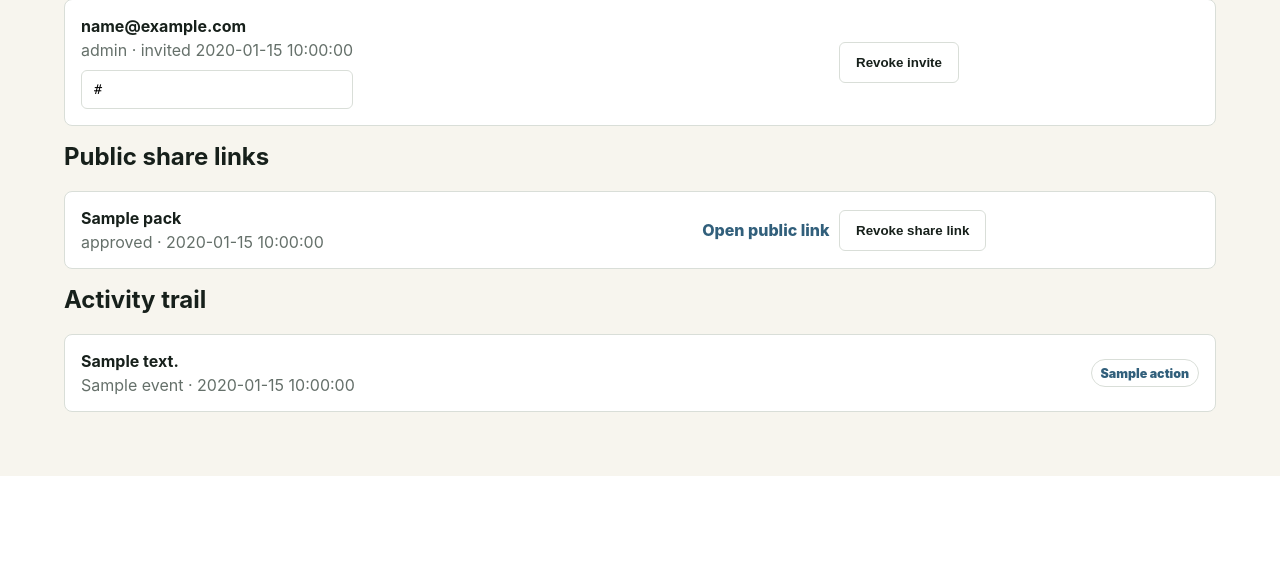
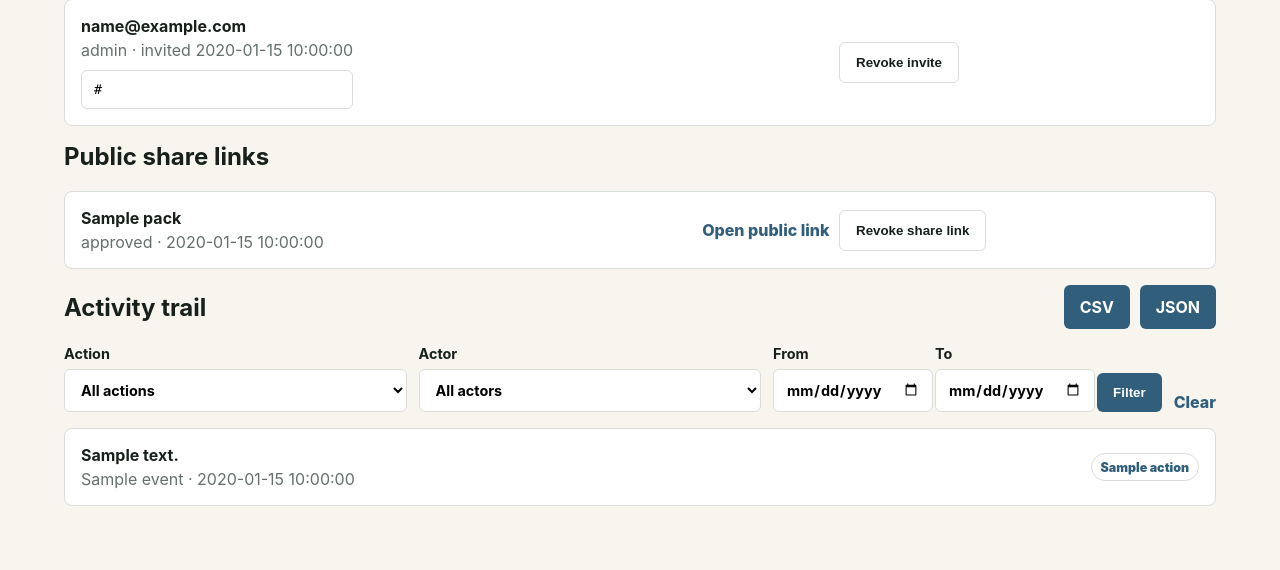
Before and after one commit to Ayyitskevin/dionysus, a FastAPI app: template templates/settings.html in a window 1280 px wide. Shown: the part 1649-2219 px from the top of the page. Before the commit the page ends 2125 px from the top, so only its background shows below. Run offline with FastAPI, Linux system fonts and the light colour scheme; the template is opened without the code that fills it: most values are stand-ins (such as "Sample title", 1, 10 or a date in 2020); parts of the project's set-up code (start-up, migrations or seed data) failed here and were passed over.

Commit message:
Add audit filtering and exports

```diff
--- a/app/main.py
+++ b/app/main.py
@@ -1,9 +1,11 @@
 """Dionysus / Platekit — Photography AI SaaS for restaurants and photographers."""
 
+import csv
 import datetime as dt
+import io
 import json
 import logging
-from urllib.parse import quote, urlparse
+from urllib.parse import quote, urlencode, urlparse
 
 from fastapi import Depends, FastAPI, Form, HTTPException, Request
 from fastapi.exception_handlers import http_exception_handler
@@ -364,6 +366,37 @@ def _render_invite(request: Request, invite, *, error: str | None = None):
     })
 
 
+def _audit_filters(request: Request) -> dict:
+    filters = {
+        "action": request.query_params.get("audit_action", "").strip(),
+        "actor": request.query_params.get("audit_actor", "").strip(),
+        "date_from": request.query_params.get("audit_from", "").strip(),
+        "date_to": request.query_params.get("audit_to", "").strip(),
+    }
+    for key in ("date_from", "date_to"):
+        if filters[key]:
+            try:
+                dt.date.fromisoformat(filters[key])
+            except ValueError as exc:
+                raise HTTPException(status_code=400, detail="audit date must be YYYY-MM-DD") from exc
+    return filters
+
+
+def _audit_query(filters: dict) -> dict:
+    return {
+        "audit_action": filters["action"],
+        "audit_actor": filters["actor"],
+        "audit_from": filters["date_from"],
+        "audit_to": filters["date_to"],
+    }
+
+
+def _audit_export_url(slug: str, fmt: str, filters: dict) -> str:
+    query = {key: value for key, value in _audit_query(filters).items() if value}
+    suffix = f"?{urlencode(query)}" if query else ""
+    return f"/w/{slug}/settings/audit/export.{fmt}{suffix}"
+
+
 def _set_auth_cookies(resp: RedirectResponse, user_id: int, slug: str) -> RedirectResponse:
     resp.set_cookie(security.USER_COOKIE, security.user_cookie(user_id),
                     **_auth_cookie_kwargs())
@@ -554,6 +587,7 @@ async def settings_page(request: Request, slug: str):
                         (invited_id, org["id"]))
         if invite:
             invite_url = _invite_url(invite["token"])
+    audit_filters = _audit_filters(request)
     return templates.TemplateResponse(request, "settings.html", {
         "org": org,
         "user": user,
@@ -567,11 +601,49 @@ async def settings_page(request: Request, slug: str):
         "bridge_count": bridge_count,
         "mise_bridge_armed": bool(config.MISE_IMPORT_TOKEN),
         "access_token_tail": org["access_token"][-6:],
-        "audit_events": audit.recent_for_org(org["id"]),
+        "audit_events": audit.for_org(org["id"], **audit_filters),
+        "audit_actions": audit.actions_for_org(org["id"]),
+        "audit_actors": audit.actors_for_org(org["id"]),
+        "audit_filters": audit_filters,
+        "audit_export_csv_url": _audit_export_url(slug, "csv", audit_filters),
+        "audit_export_json_url": _audit_export_url(slug, "json", audit_filters),
         "notice": notice,
         "rotated": rotated,
         "revoked": revoked,
     })
+
+
+@app.get("/w/{slug}/settings/audit/export.{fmt}")
+async def export_audit(request: Request, slug: str, fmt: str):
+    org, _, _ = _require_owner(request, slug)
+    filters = _audit_filters(request)
+    events = audit.for_org(org["id"], **filters, limit=5000)
+    filename = f"{slug}-audit.{fmt}"
+    headers = {"Content-Disposition": f'attachment; filename="{filename}"'}
+    if fmt == "json":
+        content = json.dumps(events, indent=2)
+        return Response(content, media_type="application/json", headers=headers)
+    if fmt == "csv":
+        output = io.StringIO()
+        fields = [
+            "created_at", "actor", "action", "entity_type", "entity_id",
+            "summary", "details_json",
+        ]
+        writer = csv.DictWriter(output, fieldnames=fields)
+        writer.writeheader()
+        for event in events:
+            writer.writerow({
+                "created_at": event["created_at"],
+                "actor": event["actor_label"],
+                "action": event["action"],
+                "entity_type": event["entity_type"] or "",
+                "entity_id": event["entity_id"] or "",
+                "summary": event["summary"],
+                "details_json": event["details_json"],
+            })
+        return Response(output.getvalue(), media_type="text/csv; charset=utf-8",
+                        headers=headers)
+    raise HTTPException(status_code=404, detail="unknown export format")
 
 
 @app.post("/w/{slug}/settings")
--- a/static/dionysus.css
+++ b/static/dionysus.css
@@ -469,6 +469,21 @@ button:disabled {
   font-family: ui-monospace, SFMono-Regular, Menlo, Consolas, monospace;
   font-size: 0.84rem;
 }
+.section-row {
+  display: flex;
+  justify-content: space-between;
+  align-items: center;
+  gap: 1rem;
+  margin-bottom: 1rem;
+}
+.section-row h2 { margin: 0; }
+.audit-filters {
+  display: grid;
+  grid-template-columns: minmax(180px, 1fr) minmax(180px, 1fr) 150px 150px auto auto;
+  gap: 0.75rem;
+  align-items: end;
+  margin-bottom: 1rem;
+}
 .audit-list {
   display: grid;
   gap: 0.75rem;
@@ -498,5 +513,5 @@ button:disabled {
 }
 
 @media (max-width: 880px) {
-  .upgrade-strip, .campaign-actions, .campaign-actions form, .settings-grid, .settings-actions, .audit-row, .member-invite { display: grid; min-width: 0; grid-template-columns: 1fr; }
+  .upgrade-strip, .campaign-actions, .campaign-actions form, .settings-grid, .settings-actions, .audit-row, .member-invite, .audit-filters, .section-row { display: grid; min-width: 0; grid-template-columns: 1fr; }
 }
--- a/templates/settings.html
+++ b/templates/settings.html
@@ -158,8 +158,36 @@
     </div>
   </section>
 
-  <section class="band settings-band">
-    <h2>Activity trail</h2>
+  <section class="band settings-band" id="activity">
+    <div class="section-row">
+      <h2>Activity trail</h2>
+      <div class="settings-actions">
+        <a class="button secondary" href="{{ audit_export_csv_url }}">CSV</a>
+        <a class="button secondary" href="{{ audit_export_json_url }}">JSON</a>
+      </div>
+    </div>
+    <form method="get" action="/w/{{ org.slug }}/settings" class="audit-filters">
+      <label>Action
+        <select name="audit_action">
+          <option value="">All actions</option>
+          {% for action in audit_actions %}
+          <option value="{{ action }}" {% if audit_filters.action == action %}selected{% endif %}>{{ action }}</option>
+          {% endfor %}
+        </select>
+      </label>
+      <label>Actor
+        <select name="audit_actor">
+          <option value="">All actors</option>
+          {% for actor in audit_actors %}
+          <option value="{{ actor.value }}" {% if audit_filters.actor == actor.value %}selected{% endif %}>{{ actor.label }}</option>
+          {% endfor %}
+        </select>
+      </label>
+      <label>From <input name="audit_from" type="date" value="{{ audit_filters.date_from }}"></label>
+      <label>To <input name="audit_to" type="date" value="{{ audit_filters.date_to }}"></label>
+      <button class="secondary">Filter</button>
+      <a class="small-link" href="/w/{{ org.slug }}/settings#activity">Clear</a>
+    </form>
     <div class="audit-list">
       {% for event in audit_events %}
       <article class="audit-row">
@@ -171,8 +199,8 @@
       </article>
       {% else %}
       <div class="empty-state">
-        <h3>No activity yet</h3>
-        <p>Owner actions and billing state changes will appear here.</p>
+        <h3>No activity found</h3>
+        <p>No activity matches the current filters.</p>
       </div>
       {% endfor %}
     </div>
```
Also changed, not shown: app/audit.py (+72 -12 lines), tests/test_app.py (+84 -0 lines).
